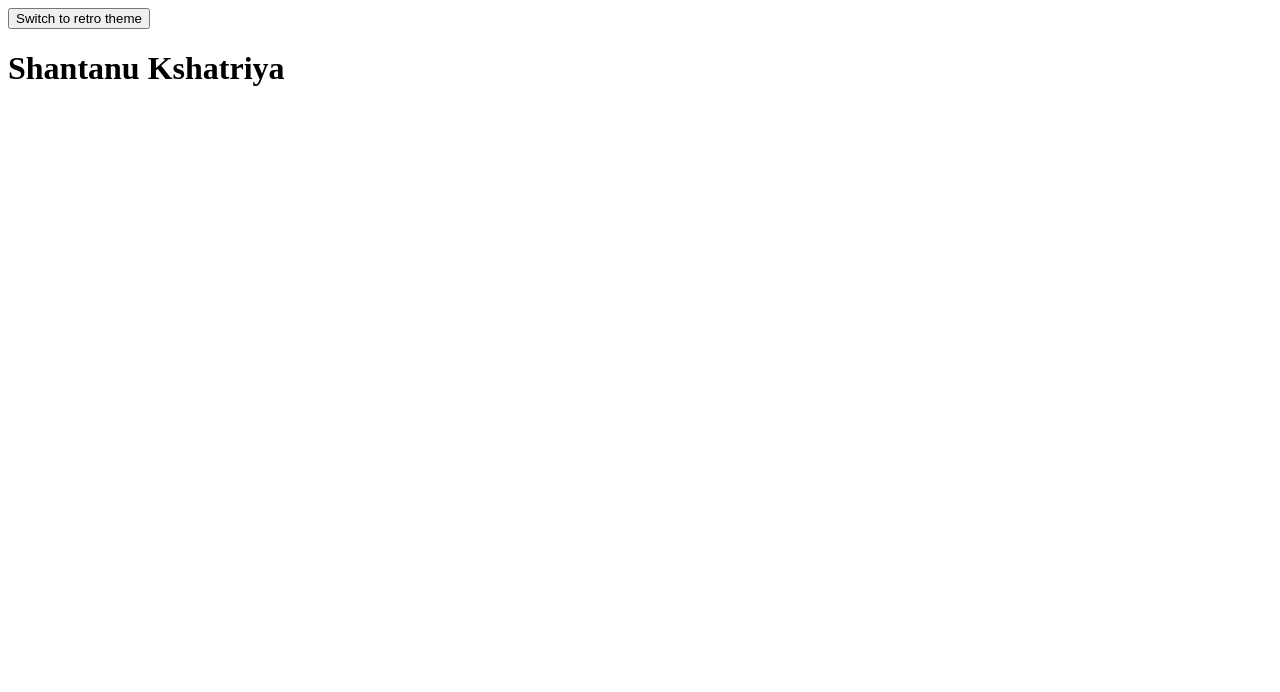
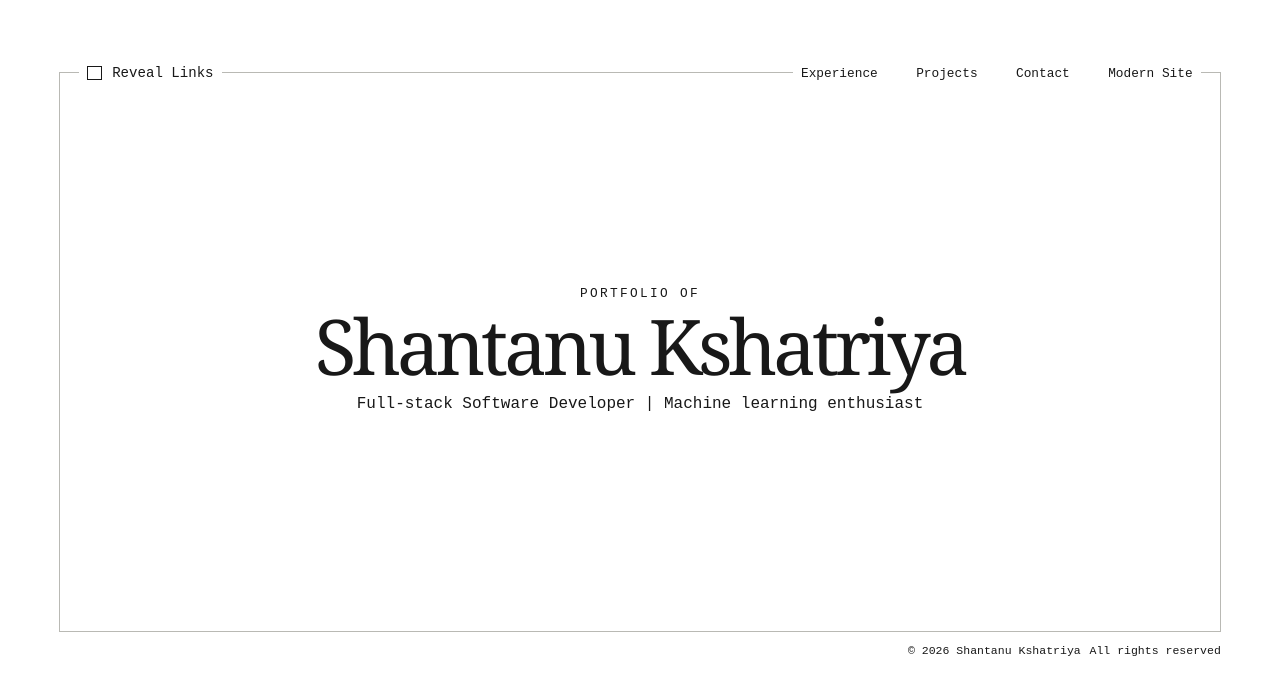
Before and after one commit to binaryBodhi/binaryBodhi.github.io, a React app: page / in a window 1280 px wide. Shown: the top 692 px of the page. Built offline with nearby package versions, Linux system fonts and the light colour scheme; the HTML template or start-up script is replaced by a standard one.

Commit message:
chore: added retro themes landing page

```diff
--- a/src/App.tsx
+++ b/src/App.tsx
@@ -4,25 +4,19 @@ import { RetroPortfolio } from "./themes/retro/RetroPortfolio"
 import { portfolioData } from "./data/data"
 
 function App() {
-  const [theme, setTheme] = useState< 'retro' | 'modern' >('modern')
+  const [theme, setTheme] = useState< 'retro' | 'modern' >('retro')
 
   return(
     <div>
-      <button
-        type="button"
-        onClick={() => {
-          setTheme((currentTheme) =>
-            currentTheme === 'modern' ? 'retro' : 'modern',
-          )
-        }}
-      >
-        Switch to {theme === 'modern' ? 'retro' : 'modern'} theme
-      </button>
-
       {theme === 'modern' ? (
-        <ModernPortfolio data={portfolioData} />
+        <>
+          <button type="button" onClick={() => setTheme('retro')}>
+            Switch to retro theme
+          </button>
+          <ModernPortfolio data={portfolioData} />
+        </>
       ):(
-        <RetroPortfolio data={portfolioData} />
+        <RetroPortfolio data={portfolioData} onSwitchTheme={() => setTheme('modern')} />
       )}
     </div>
   )
--- /dev/null
+++ b/src/themes/retro/RetroPortfolio.css
@@ -0,0 +1,172 @@
+.retro-page {
+  --retro-ink: #181818;
+  --retro-rule: #b9b9b4;
+  --retro-paper: #ffffff;
+  --retro-blue: #174f78;
+  box-sizing: border-box;
+  min-height: 100vh;
+  padding: clamp(3rem, 8vh, 6.5rem) clamp(1.25rem, 4vw, 4.5rem) 1.5rem;
+  color: var(--retro-ink);
+  background: var(--retro-paper);
+  font-family: "Courier New", Courier, monospace;
+}
+
+.retro-page *,
+.retro-page *::before,
+.retro-page *::after {
+  box-sizing: border-box;
+}
+
+.retro-frame {
+  position: relative;
+  display: grid;
+  min-height: min(70vh, 660px);
+  border: 1px solid var(--retro-rule);
+  place-items: center;
+}
+
+.retro-reveal,
+.retro-navigation {
+  position: absolute;
+  top: 0;
+  z-index: 1;
+  padding-inline: 0.5rem;
+  background: var(--retro-paper);
+  transform: translateY(-50%);
+}
+
+.retro-reveal {
+  left: clamp(0.5rem, 1.5vw, 1.25rem);
+  display: inline-flex;
+  align-items: center;
+  gap: 0.65rem;
+  border: 0;
+  color: inherit;
+  font: inherit;
+  font-size: clamp(0.72rem, 1.1vw, 0.9rem);
+  cursor: pointer;
+}
+
+.retro-checkbox {
+  display: grid;
+  width: 0.9rem;
+  height: 0.9rem;
+  border: 1px solid currentColor;
+  font-family: Arial, sans-serif;
+  font-size: 0.8rem;
+  line-height: 0.7;
+  place-items: center;
+}
+
+.retro-navigation {
+  right: clamp(0.5rem, 1.5vw, 1.25rem);
+  display: flex;
+  align-items: center;
+  gap: clamp(0.8rem, 3vw, 3rem);
+}
+
+.retro-navigation a,
+.retro-navigation button,
+.retro-social-links a {
+  border: 0;
+  padding: 0;
+  color: inherit;
+  background: none;
+  font: inherit;
+  font-size: clamp(0.68rem, 1vw, 0.85rem);
+  text-decoration: none;
+  cursor: pointer;
+}
+
+.retro-navigation a:hover,
+.retro-navigation a:focus-visible,
+.retro-navigation button:hover,
+.retro-navigation button:focus-visible,
+.retro-social-links a:hover,
+.retro-social-links a:focus-visible {
+  text-decoration: underline;
+  text-underline-offset: 0.25rem;
+}
+
+.retro-social-links {
+  position: absolute;
+  top: 1.5rem;
+  left: clamp(1rem, 2.5vw, 2rem);
+  display: flex;
+  gap: 1.25rem;
+  padding: 0.65rem 0.8rem;
+  border: 1px solid var(--retro-rule);
+  background: var(--retro-paper);
+}
+
+.retro-introduction {
+  width: min(90%, 760px);
+  text-align: center;
+}
+
+.retro-eyebrow {
+  margin: 0 0 0.6rem;
+  font-size: clamp(0.65rem, 1vw, 0.8rem);
+  letter-spacing: 0.18em;
+  text-transform: uppercase;
+}
+
+.retro-title-row {
+  display: flex;
+  align-items: baseline;
+  justify-content: center;
+  gap: clamp(1rem, 3vw, 2.5rem);
+}
+
+.retro-title-row h1 {
+  margin: 0;
+  font-family: Georgia, "Times New Roman", serif;
+  font-size: clamp(2rem, 6vw, 5.8rem);
+  font-weight: 400;
+  letter-spacing: -0.055em;
+  line-height: 0.9;
+}
+
+.retro-headline {
+  max-width: 42rem;
+  margin: 0.8rem auto 0;
+  font-size: clamp(0.72rem, 1.25vw, 1rem);
+  line-height: 1.6;
+}
+
+.retro-footer {
+  display: flex;
+  justify-content: flex-end;
+  gap: 0.55rem;
+  padding-top: 0.75rem;
+  font-size: clamp(0.58rem, 0.9vw, 0.72rem);
+}
+
+@media (max-width: 700px) {
+  .retro-page {
+    padding: 4.5rem 1rem 1rem;
+  }
+
+  .retro-frame {
+    min-height: 70vh;
+  }
+
+  .retro-navigation {
+    gap: 0.75rem;
+  }
+
+  .retro-navigation a[href="#experience"],
+  .retro-navigation a[href="#projects"] {
+    display: none;
+  }
+
+  .retro-title-row {
+    align-items: center;
+  }
+
+  .retro-footer {
+    flex-direction: column;
+    align-items: flex-end;
+    gap: 0.15rem;
+  }
+}
--- a/src/themes/retro/RetroPortfolio.tsx
+++ b/src/themes/retro/RetroPortfolio.tsx
@@ -1,13 +1,65 @@
-import type { PortfolioData } from "../../data/types";
+import { useState } from "react"
+import type { PortfolioData } from "../../data/types"
+import "./RetroPortfolio.css"
 
 interface RetroPortfolioProps {
-    data: PortfolioData
+  data: PortfolioData
+  onSwitchTheme?: () => void
 }
 
-export function RetroPortfolio({ data }: RetroPortfolioProps){
-    return (
-        <div>
-            <h1>{data.profile.name}</h1>
+export function RetroPortfolio({ data, onSwitchTheme }: RetroPortfolioProps) {
+  const [linksAreVisible, setLinksAreVisible] = useState(false)
+
+  return (
+    <main className="retro-page">
+      <section className="retro-frame" aria-labelledby="retro-name">
+
+        <button
+          className="retro-reveal"
+          type="button"
+          aria-expanded={linksAreVisible}
+          onClick={() => setLinksAreVisible((areVisible) => !areVisible)}
+        >
+          <span className="retro-checkbox" aria-hidden="true">
+            {linksAreVisible ? "×" : ""}
+          </span>
+          Reveal Links
+        </button>
+
+        <nav className="retro-navigation" aria-label="Portfolio navigation">
+          <a href="#experience">Experience</a>
+          <a href="#projects">Projects</a>
+          {data.profile.email && <a href={`mailto:${data.profile.email}`}>Contact</a>}
+          {onSwitchTheme && (
+            <button type="button" onClick={onSwitchTheme}>
+              Modern Site
+            </button>
+          )}
+        </nav>
+
+        {linksAreVisible && (
+          <div className="retro-social-links" aria-label="Social links">
+            {data.socialLinks.map((link) => (
+              <a key={link.id} href={link.url} target="_blank" rel="noreferrer">
+                {link.label}
+              </a>
+            ))}
+          </div>
+        )}
+
+        <div className="retro-introduction">
+          <p className="retro-eyebrow">Portfolio of</p>
+          <div className="retro-title-row">
+            <h1 id="retro-name">{data.profile.name}</h1>
+          </div>
+          <p className="retro-headline">{data.profile.headline}</p>
         </div>
-    )
+      </section>
+
+      <footer className="retro-footer">
+        <span>© {new Date().getFullYear()} {data.profile.name}</span>
+        <span>All rights reserved</span>
+      </footer>
+    </main>
+  )
 }
```
